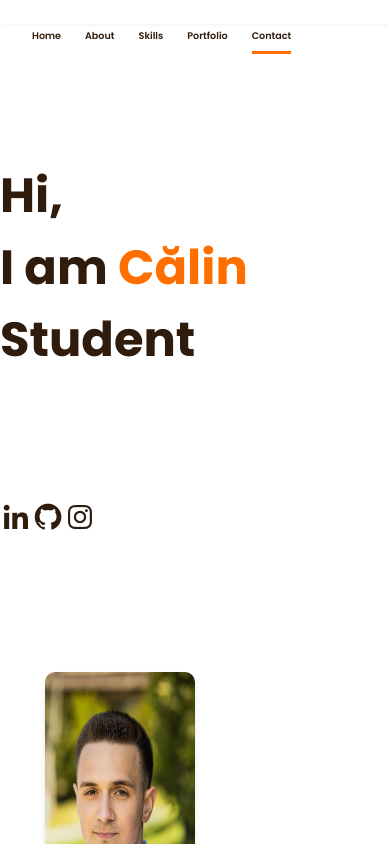
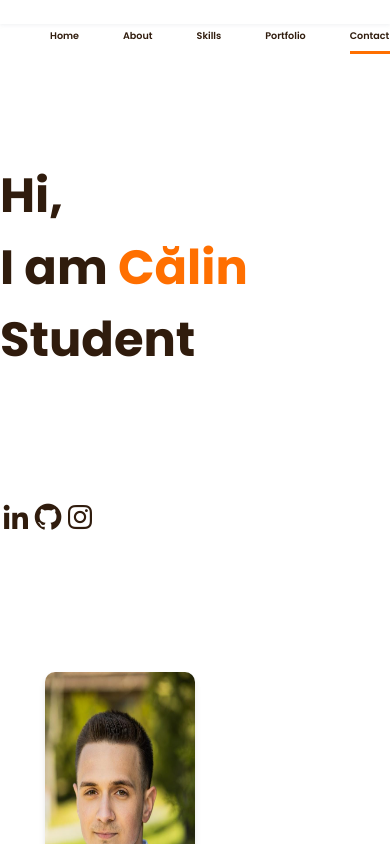
Before and after one commit to StroiaCalin/Resume4, a React (Vite) app: page / in a window 390 px wide. Shown: the top 844 px of the page. Built offline with nearby package versions, Linux system fonts and the light colour scheme.

Commit message:
thirty-six

```diff
--- a/public/styles.css
+++ b/public/styles.css
@@ -467,13 +467,13 @@ img {
     justify-content: center; /* Centrăm elementele */
     align-items: center;
     width: 100%;
-    margin: 0; /* Eliminăm marginile */
+    margin: 10px; /* Eliminăm marginile */
     padding: 10px; /* Eliminăm padding-ul pentru a menține un aspect compact */
   }
 
   .nav__item {
     flex-grow: 1; /* Fiecare element se extinde pentru a umple spațiul disponibil */
-    margin: 0 2px; /* Adăugăm un mic margin lateral între elemente pentru separare */
+    margin: 10px; /* Adăugăm un mic margin lateral între elemente pentru separare */
     padding: 10px; /* Eliminăm padding-ul intern */
   }
 
```
